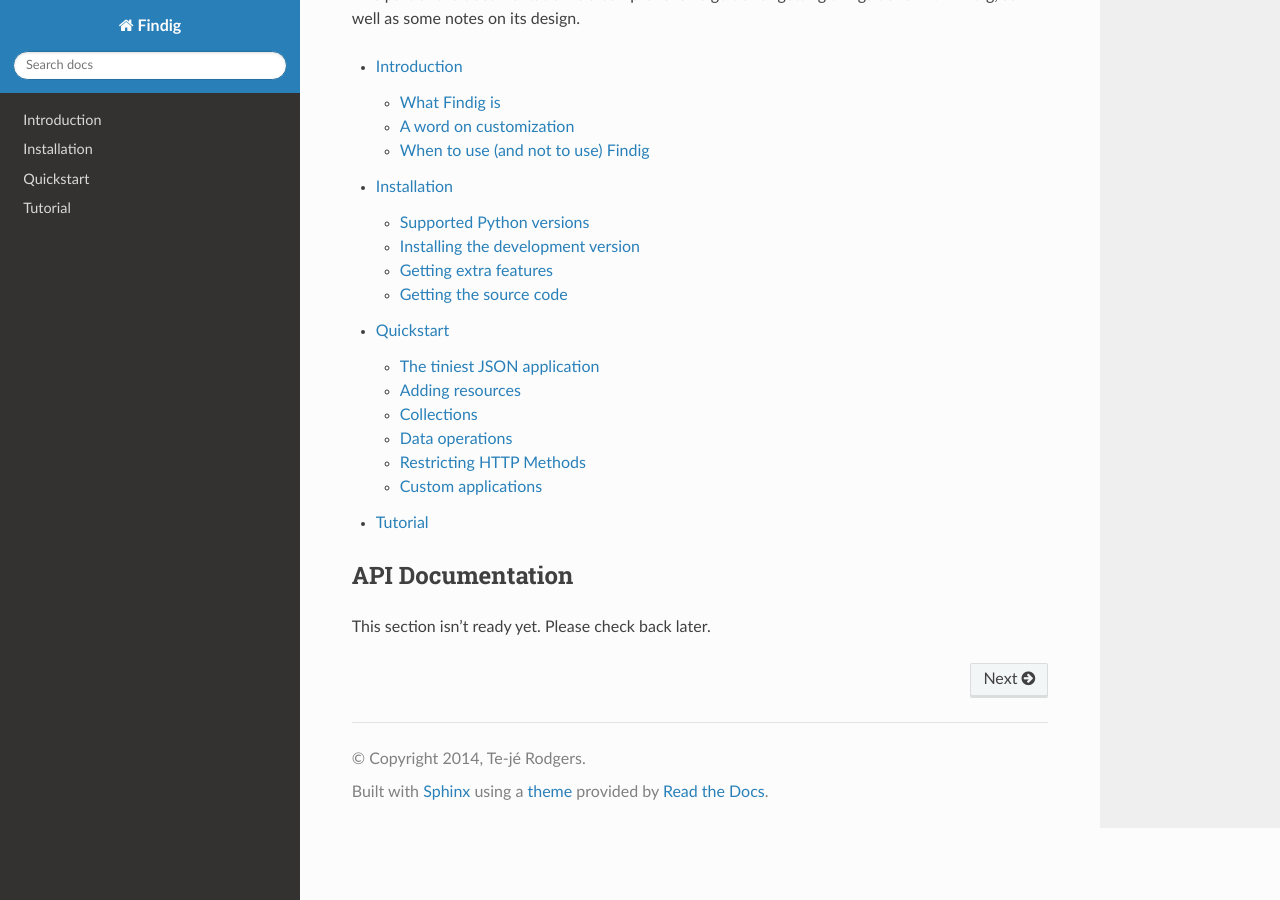
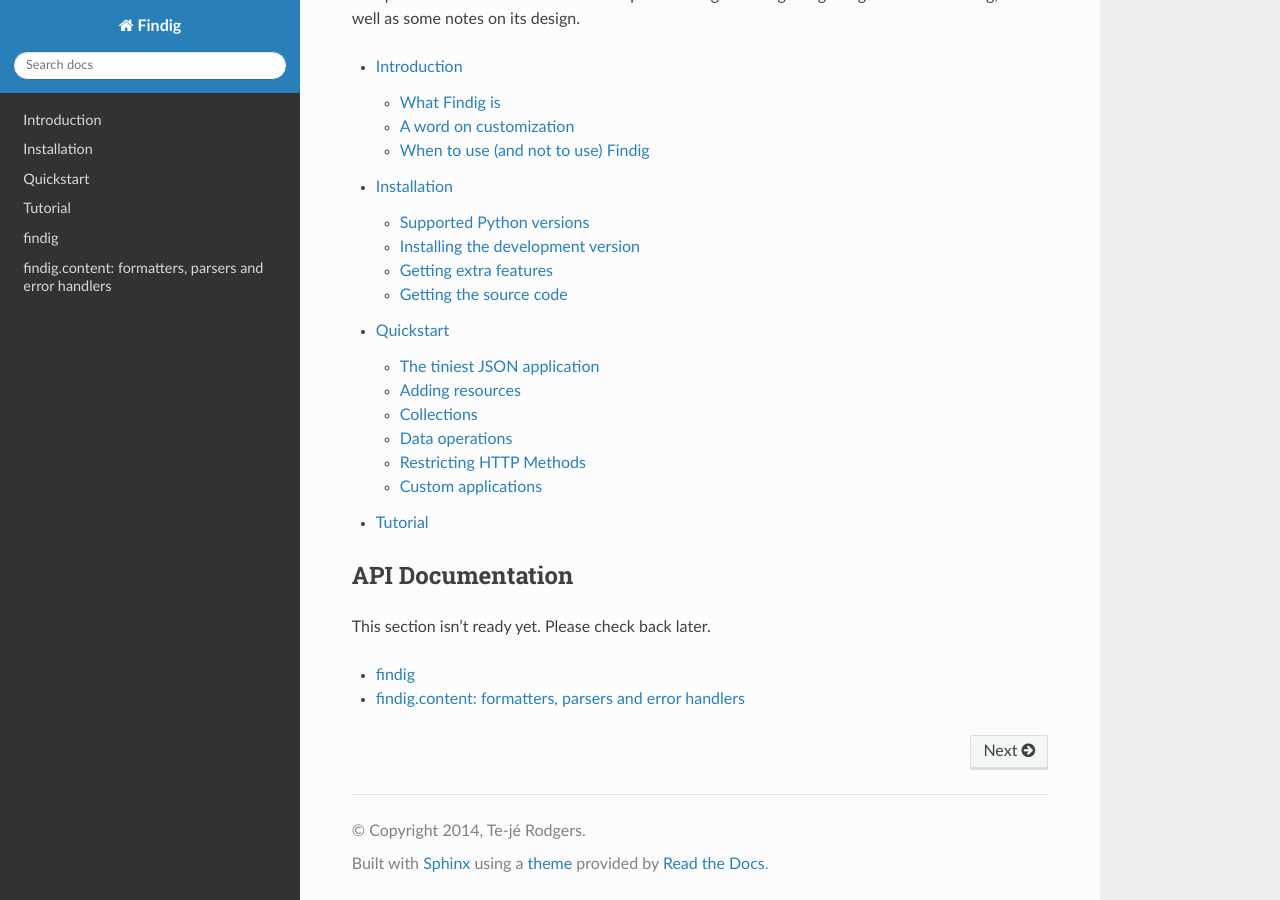
Before and after one commit to geniphi/findig, a Sphinx documentation site: the page built from docs/index.rst, in a window 1280 px wide and 900 px high, scrolled down 694 px. Built offline with Sphinx 7.4.7 and the Read the Docs theme 2.0.0, drawn with Linux system fonts in a browser that asks for light colours; the version number could not be read and is left out.

Commit message:
Added some autodoc documentation
findig
findig.content

```diff
--- /dev/null
+++ b/docs/api/findig.rst
@@ -0,0 +1,8 @@
+findig
+======
+
+.. automodule:: findig
+
+    .. autoclass:: App
+        :members:
+        :show-inheritance:
--- a/docs/index.rst
+++ b/docs/index.rst
@@ -56,3 +56,6 @@
 
 .. toctree::
    :maxdepth: 2
+
+   api/findig
+   api/content
```
Also changed, not shown: docs/api/content.rst (added, +18 -0 lines).
